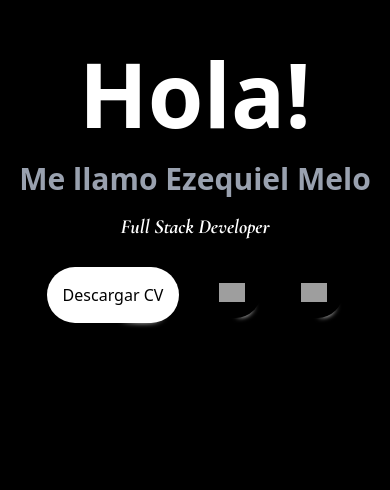
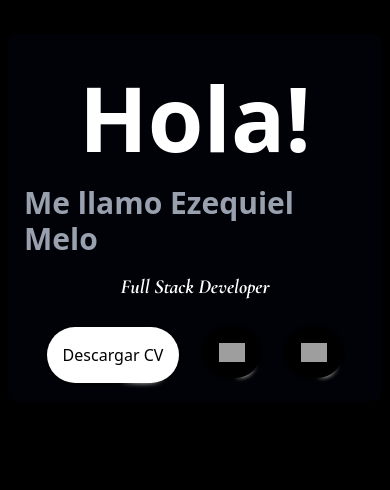
Before and after one commit to EzequielMelo/portfolio, a React (Vite) app: page / in a window 390 px wide. Shown: the part 354-844 px from the top of the page. Built offline with nearby package versions, Linux system fonts and the light colour scheme; grey boxes are pictures that could not be loaded.

Commit message:
cambio en el fondo

```diff
--- a/src/pages/Home.tsx
+++ b/src/pages/Home.tsx
@@ -21,7 +21,7 @@
     <>
       <div className="relative w-full h-screen bg-black">
         {/* Spline 3D Background */}
-        <div className="hidden md:block">
+        <div className="block">
           <Spline
             className="absolute inset-0 spline pointer-events-none"
             scene="https://prod.spline.design/rgdhqiAjcPRlgu3n/scene.splinecode"
@@ -30,7 +30,7 @@
 
         {/* Texto encima */}
         <div className="absolute top-9/20 left-7 md:top-2/10 md:left-6/10 select-none max-[460px]:left-1/2 max-[460px]:-translate-x-1/2 max-[460px]:w-full z-20">
-          <div className="flex flex-col items-center space-y-4 m-0 p-0">
+          <div className="flex flex-col items-center space-y-4 md:m-0 md:p-0 bg-gray-950/40 rounded-lg shadow-lg p-4 m-2">
             <h1 className="font-bold text-white text-[90px] sm:text-[120px] md:text-[170px] m-0 p-0">
               Hola!
             </h1>
```
